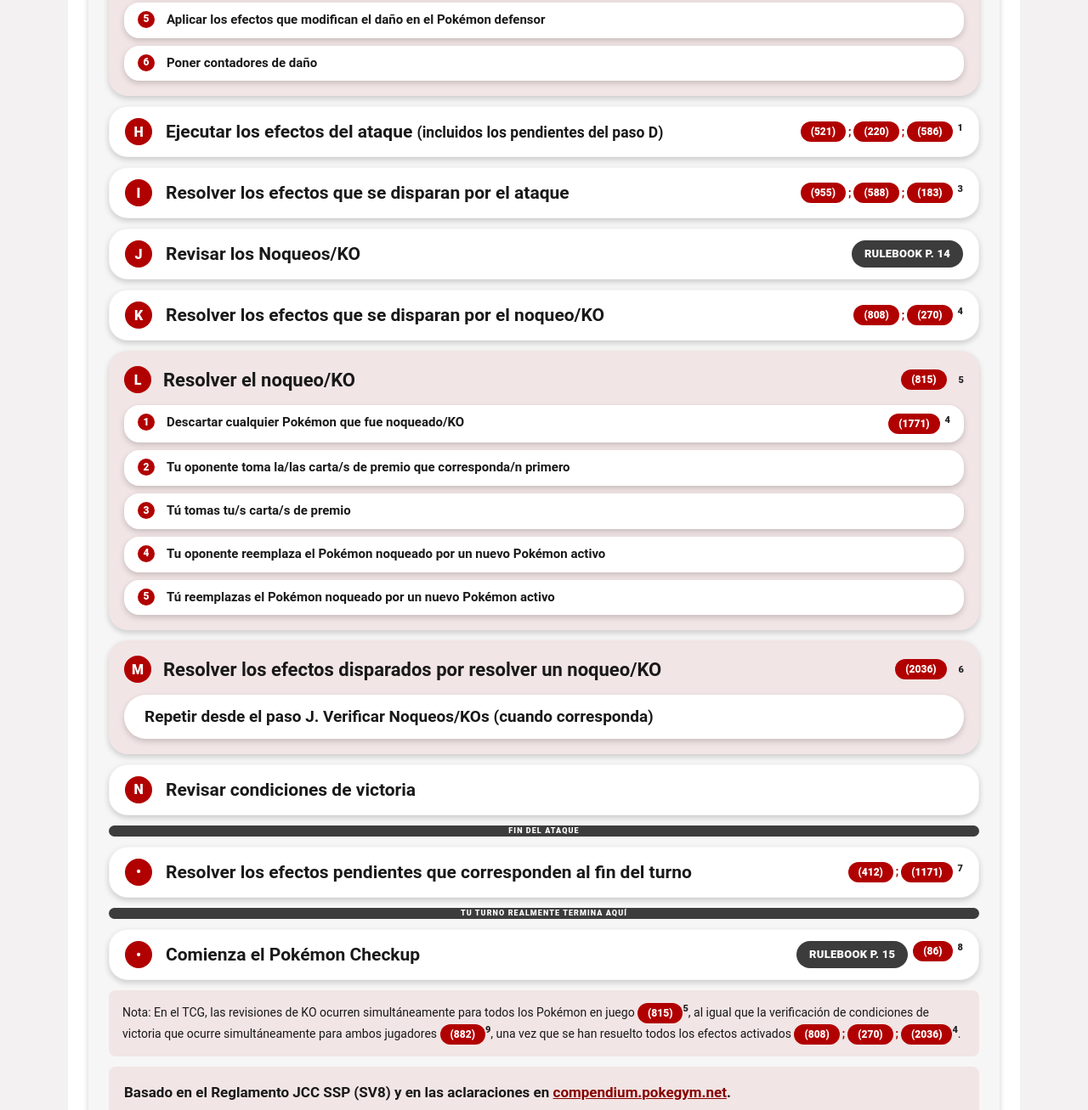
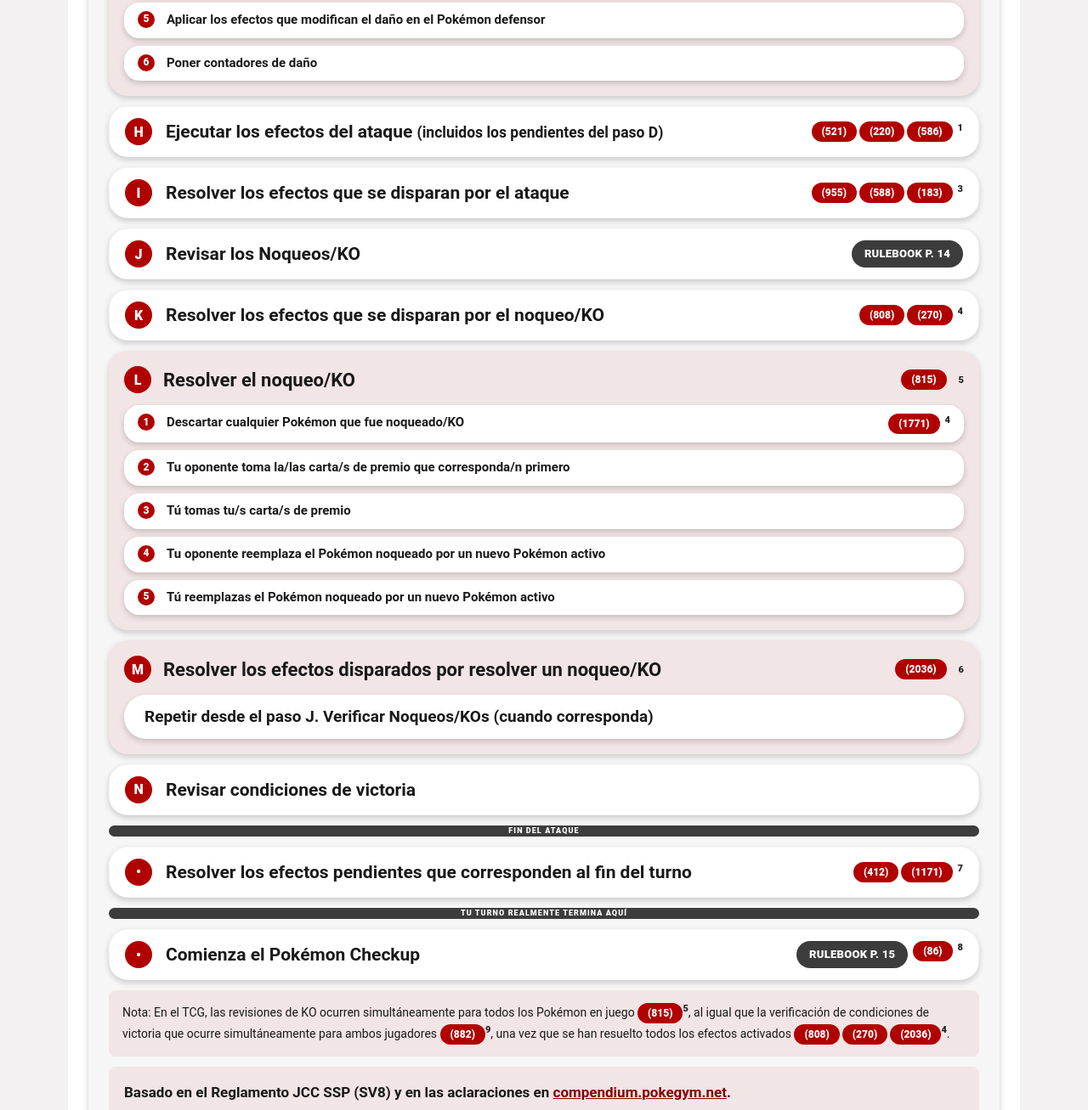
Before and after one commit to nitouxui/cronoapp, a plain HTML site: page roadmap/index.html in a window 1280 px wide. Shown: the part 1339-2646 px from the top of the page at 85% size. Drawn offline with Linux system fonts and the light colour scheme.

Commit message:
Remove separators between individual ruling badges

```diff
--- a/roadmap/index.html
+++ b/roadmap/index.html
@@ -47,7 +47,6 @@
     .cite:hover, .cite:focus-visible { background: #790000; text-decoration: underline; }
     .cite-index { color: #222; font-size: 11px; font-weight: 950; }
     .cite-set { display: inline-flex; align-items: center; gap: 3px; flex-wrap: wrap; }
-    .cite-separator { color: var(--red); font-size: 12px; font-weight: 900; }
     .group { display: grid; gap: 14px; padding: 18px; border-radius: 22px; background: var(--red-soft); box-shadow: var(--shadow); }
     .group-title { display: flex; align-items: center; gap: 14px; }
     .group-title h3 { flex: 1; min-width: 0; margin: 0; font-size: clamp(18px, 2.4vw, 22px); }
@@ -134,7 +133,7 @@
         <div class="step"><span class="badge">c</span><p class="step-text">Revisar la confusión</p></div>
         <div class="step">
           <span class="badge">d</span><p class="step-text">Hacer elecciones, pero no ejecutarlas aún</p>
-          <span class="step-meta"><span class="cite-set" aria-label="Referencias del Compendium"><a class="cite" href="https://compendium.pokegym.net/ruling/521" target="_blank" rel="noopener noreferrer">(521)</a><span class="cite-separator" aria-hidden="true">;</span><a class="cite" href="https://compendium.pokegym.net/ruling/220" target="_blank" rel="noopener noreferrer">(220)</a></span><sup class="cite-index">1</sup></span>
+          <span class="step-meta"><span class="cite-set" aria-label="Referencias del Compendium"><a class="cite" href="https://compendium.pokegym.net/ruling/521" target="_blank" rel="noopener noreferrer">(521)</a><a class="cite" href="https://compendium.pokegym.net/ruling/220" target="_blank" rel="noopener noreferrer">(220)</a></span><sup class="cite-index">1</sup></span>
         </div>
         <div class="step"><span class="badge">e</span><p class="step-text">Requisitos para realizar el ataque</p></div>
         <div class="step"><span class="badge">f</span><p class="step-text">Aplicar los efectos que ocurren antes del daño</p></div>
@@ -163,11 +162,11 @@
 
         <div class="step">
           <span class="badge">h</span><p class="step-text">Ejecutar los efectos del ataque <small>(incluidos los pendientes del paso D)</small></p>
-          <span class="step-meta"><span class="cite-set" aria-label="Referencias del Compendium"><a class="cite" href="https://compendium.pokegym.net/ruling/521" target="_blank" rel="noopener noreferrer">(521)</a><span class="cite-separator" aria-hidden="true">;</span><a class="cite" href="https://compendium.pokegym.net/ruling/220" target="_blank" rel="noopener noreferrer">(220)</a><span class="cite-separator" aria-hidden="true">;</span><a class="cite" href="https://compendium.pokegym.net/ruling/586" target="_blank" rel="noopener noreferrer">(586)</a></span><sup class="cite-index">1</sup></span>
+          <span class="step-meta"><span class="cite-set" aria-label="Referencias del Compendium"><a class="cite" href="https://compendium.pokegym.net/ruling/521" target="_blank" rel="noopener noreferrer">(521)</a><a class="cite" href="https://compendium.pokegym.net/ruling/220" target="_blank" rel="noopener noreferrer">(220)</a><a class="cite" href="https://compendium.pokegym.net/ruling/586" target="_blank" rel="noopener noreferrer">(586)</a></span><sup class="cite-index">1</sup></span>
         </div>
         <div class="step">
           <span class="badge">i</span><p class="step-text">Resolver los efectos que se disparan por el ataque</p>
-          <span class="step-meta"><span class="cite-set" aria-label="Referencias del Compendium"><a class="cite" href="https://compendium.pokegym.net/ruling/955" target="_blank" rel="noopener noreferrer">(955)</a><span class="cite-separator" aria-hidden="true">;</span><a class="cite" href="https://compendium.pokegym.net/ruling/588" target="_blank" rel="noopener noreferrer">(588)</a><span class="cite-separator" aria-hidden="true">;</span><a class="cite" href="https://compendium.pokegym.net/ruling/183" target="_blank" rel="noopener noreferrer">(183)</a></span><sup class="cite-index">3</sup></span>
+          <span class="step-meta"><span class="cite-set" aria-label="Referencias del Compendium"><a class="cite" href="https://compendium.pokegym.net/ruling/955" target="_blank" rel="noopener noreferrer">(955)</a><a class="cite" href="https://compendium.pokegym.net/ruling/588" target="_blank" rel="noopener noreferrer">(588)</a><a class="cite" href="https://compendium.pokegym.net/ruling/183" target="_blank" rel="noopener noreferrer">(183)</a></span><sup class="cite-index">3</sup></span>
         </div>
         <div class="step">
           <span class="badge">j</span><p class="step-text">Revisar los Noqueos/KO</p>
@@ -175,7 +174,7 @@
         </div>
         <div class="step">
           <span class="badge">k</span><p class="step-text">Resolver los efectos que se disparan por el noqueo/KO</p>
-          <span class="step-meta"><span class="cite-set" aria-label="Referencias del Compendium"><a class="cite" href="https://compendium.pokegym.net/ruling/808" target="_blank" rel="noopener noreferrer">(808)</a><span class="cite-separator" aria-hidden="true">;</span><a class="cite" href="https://compendium.pokegym.net/ruling/270" target="_blank" rel="noopener noreferrer">(270)</a></span><sup class="cite-index">4</sup></span>
+          <span class="step-meta"><span class="cite-set" aria-label="Referencias del Compendium"><a class="cite" href="https://compendium.pokegym.net/ruling/808" target="_blank" rel="noopener noreferrer">(808)</a><a class="cite" href="https://compendium.pokegym.net/ruling/270" target="_blank" rel="noopener noreferrer">(270)</a></span><sup class="cite-index">4</sup></span>
         </div>
 
         <section class="group" aria-labelledby="koTitle">
@@ -204,7 +203,7 @@
 
         <div class="step">
           <span class="badge">•</span><p class="step-text">Resolver los efectos pendientes que corresponden al fin del turno</p>
-          <span class="step-meta"><span class="cite-set" aria-label="Referencias del Compendium"><a class="cite" href="https://compendium.pokegym.net/ruling/412" target="_blank" rel="noopener noreferrer">(412)</a><span class="cite-separator" aria-hidden="true">;</span><a class="cite" href="https://compendium.pokegym.net/ruling/1171" target="_blank" rel="noopener noreferrer">(1171)</a></span><sup class="cite-index">7</sup></span>
+          <span class="step-meta"><span class="cite-set" aria-label="Referencias del Compendium"><a class="cite" href="https://compendium.pokegym.net/ruling/412" target="_blank" rel="noopener noreferrer">(412)</a><a class="cite" href="https://compendium.pokegym.net/ruling/1171" target="_blank" rel="noopener noreferrer">(1171)</a></span><sup class="cite-index">7</sup></span>
         </div>
         <div class="separator" aria-label="Tu turno realmente termina aquí">Tu turno realmente termina aquí</div>
         <div class="step">
@@ -213,7 +212,7 @@
         </div>
 
         <aside class="callout">
-          <p>Nota: En el TCG, las revisiones de KO ocurren simultáneamente para todos los Pokémon en juego <a class="cite" href="https://compendium.pokegym.net/ruling/815" target="_blank" rel="noopener noreferrer">(815)</a><sup class="cite-index">5</sup>, al igual que la verificación de condiciones de victoria que ocurre simultáneamente para ambos jugadores <a class="cite" href="https://compendium.pokegym.net/ruling/882" target="_blank" rel="noopener noreferrer">(882)</a><sup class="cite-index">9</sup>, una vez que se han resuelto todos los efectos activados <span class="cite-set" aria-label="Referencias del Compendium"><a class="cite" href="https://compendium.pokegym.net/ruling/808" target="_blank" rel="noopener noreferrer">(808)</a><span class="cite-separator" aria-hidden="true">;</span><a class="cite" href="https://compendium.pokegym.net/ruling/270" target="_blank" rel="noopener noreferrer">(270)</a><span class="cite-separator" aria-hidden="true">;</span><a class="cite" href="https://compendium.pokegym.net/ruling/2036" target="_blank" rel="noopener noreferrer">(2036)</a></span><sup class="cite-index">4</sup>.</p>
+          <p>Nota: En el TCG, las revisiones de KO ocurren simultáneamente para todos los Pokémon en juego <a class="cite" href="https://compendium.pokegym.net/ruling/815" target="_blank" rel="noopener noreferrer">(815)</a><sup class="cite-index">5</sup>, al igual que la verificación de condiciones de victoria que ocurre simultáneamente para ambos jugadores <a class="cite" href="https://compendium.pokegym.net/ruling/882" target="_blank" rel="noopener noreferrer">(882)</a><sup class="cite-index">9</sup>, una vez que se han resuelto todos los efectos activados <span class="cite-set" aria-label="Referencias del Compendium"><a class="cite" href="https://compendium.pokegym.net/ruling/808" target="_blank" rel="noopener noreferrer">(808)</a><a class="cite" href="https://compendium.pokegym.net/ruling/270" target="_blank" rel="noopener noreferrer">(270)</a><a class="cite" href="https://compendium.pokegym.net/ruling/2036" target="_blank" rel="noopener noreferrer">(2036)</a></span><sup class="cite-index">4</sup>.</p>
         </aside>
 
         <section class="reference-panel" aria-labelledby="referencesTitle">
```
